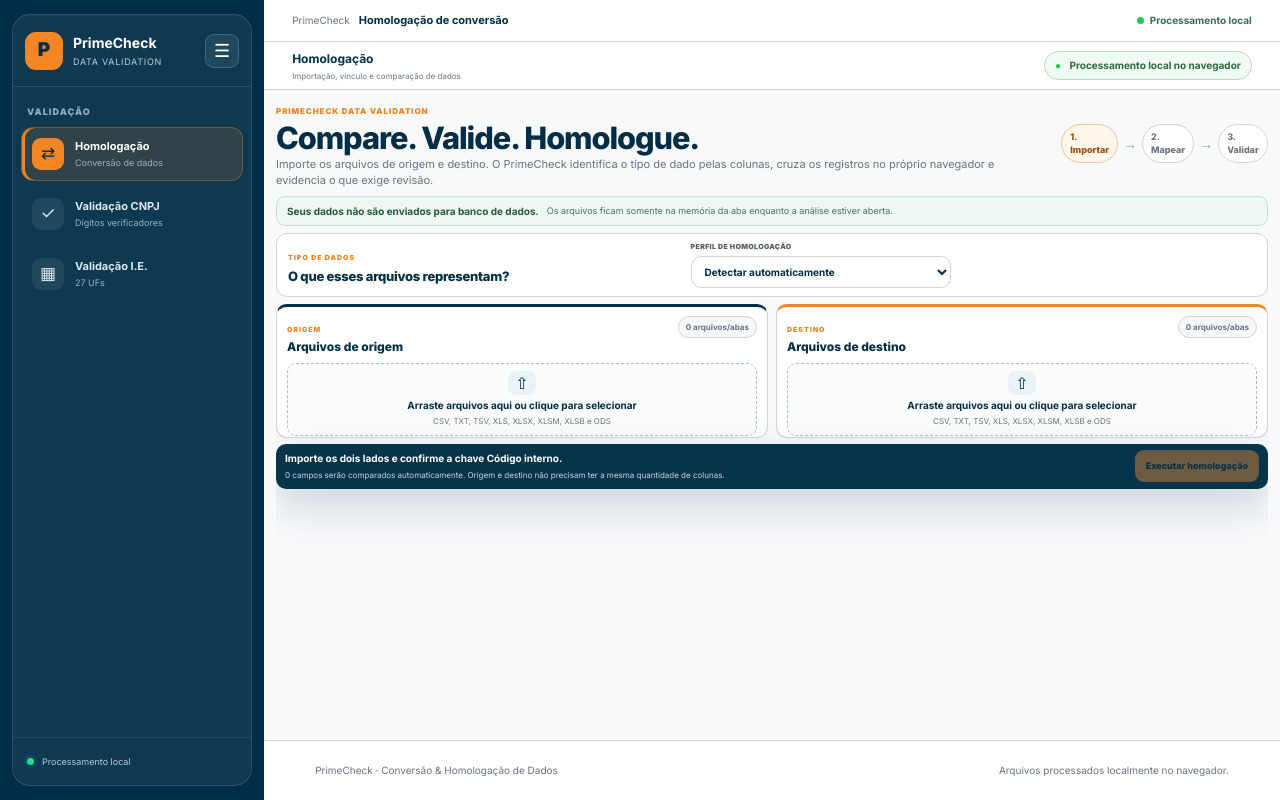
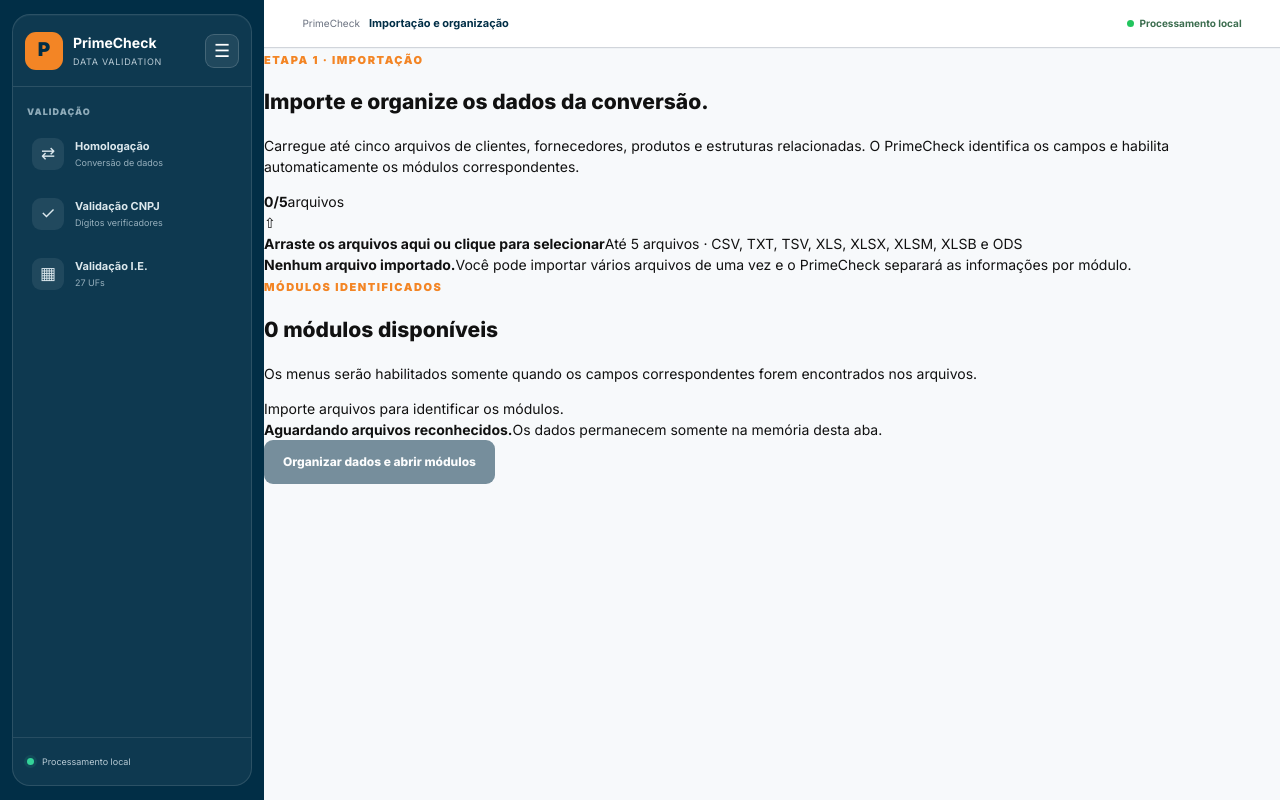
Before and after one commit to marcoantunes171989/PrimeCheck, a React (Vite) app: page / in a window 1280 px wide. Built offline with nearby package versions, Linux system fonts and the light colour scheme.

Commit message:
feat: integrar importação central e módulos dinâmicos

```diff
--- a/src/App.tsx
+++ b/src/App.tsx
@@ -1,20 +1,26 @@
-import { useEffect, useState } from 'react'
+import { useEffect, useMemo, useState } from 'react'
 import Sidebar from './components/Sidebar'
 import HomologationApp from './HomologationApp'
 import CnpjValidatorPage from './pages/CnpjValidatorPage'
 import IeValidatorPage from './pages/IeValidatorPage'
+import WorkspaceImportPage from './pages/WorkspaceImportPage'
+import WorkspaceDataPage from './pages/WorkspaceDataPage'
+import { analyzeWorkspaceFiles, getWorkspaceModule } from './config/workspaceModules'
+import type { ImportedFile } from './types'
 
-type ModuleId = 'homologacao' | 'cnpj' | 'ie'
+type ModuleId = 'importacao' | 'homologacao' | 'cnpj' | 'ie' | `data:${string}`
 
-const moduleTitle: Record<ModuleId, string> = {
+const staticModuleTitle: Record<'importacao' | 'homologacao' | 'cnpj' | 'ie', string> = {
+  importacao: 'Importação e organização',
   homologacao: 'Homologação de conversão',
   cnpj: 'Validação de CNPJ',
   ie: 'Validação de Inscrição Estadual',
 }
 
 export default function App() {
-  const [module, setModule] = useState<ModuleId>('homologacao')
+  const [module, setModule] = useState<ModuleId>('importacao')
   const [collapsed, setCollapsed] = useState(false)
+  const [workspaceFiles, setWorkspaceFiles] = useState<ImportedFile[]>([])
 
   useEffect(() => {
     const saved = window.localStorage.getItem('primecheck.sidebar.collapsed')
@@ -29,25 +35,65 @@ export default function App() {
     })
   }
 
+  const workspaceMatches = useMemo(
+    () => analyzeWorkspaceFiles(workspaceFiles),
+    [workspaceFiles],
+  )
+
+  const enabledWorkspaceModules = workspaceMatches.map(match => match.module.id)
+  const activeWorkspaceModuleId = module.startsWith('data:') ? module.slice(5) : ''
+  const activeWorkspaceModule = activeWorkspaceModuleId
+    ? getWorkspaceModule(activeWorkspaceModuleId)
+    : undefined
+
+  const moduleTitle = module.startsWith('data:')
+    ? activeWorkspaceModule?.label ?? 'Dados importados'
+    : staticModuleTitle[module as keyof typeof staticModuleTitle]
+
+  const openImportedModules = () => {
+    const first = workspaceMatches[0]?.module.id
+    if (first) setModule(`data:${first}`)
+  }
+
+  const isHomologationModule = module === 'homologacao'
+
   return (
     <div className={`workspace-shell ${collapsed ? 'sidebar-is-collapsed' : ''}`}>
       <Sidebar
         active={module}
         collapsed={collapsed}
         onToggle={toggleSidebar}
-        onChange={setModule}
+        onChange={next => setModule(next as ModuleId)}
+        enabledWorkspaceModules={enabledWorkspaceModules}
+        hasWorkspaceData={workspaceFiles.length > 0}
       />
 
-      <div className={`workspace-main ${module === 'homologacao' ? 'workspace-main-homologacao' : ''}`}>
+      <div className={`workspace-main ${isHomologationModule ? 'workspace-main-homologacao' : ''}`}>
         <div className="workspace-module-bar">
           <div>
             <span>PrimeCheck</span>
-            <strong>{moduleTitle[module]}</strong>
+            <strong>{moduleTitle}</strong>
           </div>
           <div className="workspace-local-badge">
             <i /> Processamento local
           </div>
         </div>
+
+        {module === 'importacao' && (
+          <WorkspaceImportPage
+            files={workspaceFiles}
+            onFilesChange={setWorkspaceFiles}
+            onContinue={openImportedModules}
+          />
+        )}
+
+        {activeWorkspaceModule && (
+          <WorkspaceDataPage
+            module={activeWorkspaceModule}
+            files={workspaceFiles}
+            onBackToImport={() => setModule('importacao')}
+          />
+        )}
 
         {module === 'homologacao' && <HomologationApp />}
         {module === 'cnpj' && <CnpjValidatorPage />}
```
